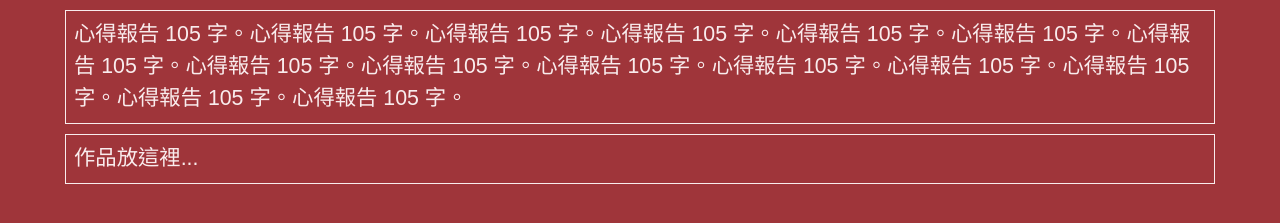
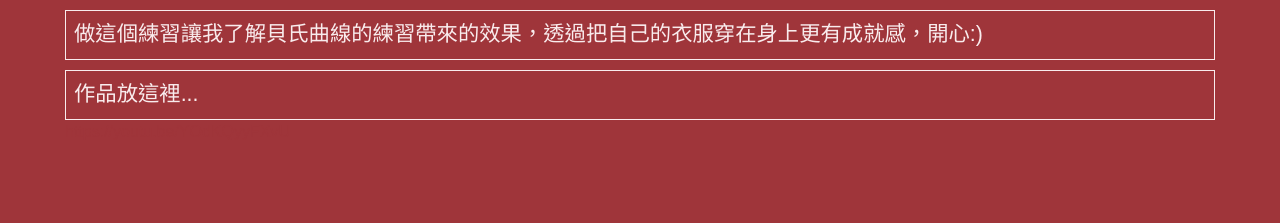
Before and after one commit to SarahHsieh06/pr2022f, a plain HTML site: page hw14/index.html in a window 1280 px wide. Shown: the part 83-306 px from the top of the page. Drawn offline with nearby package versions, Linux system fonts and the light colour scheme.

Commit message:
Update index.html

```diff
--- a/hw14/index.html
+++ b/hw14/index.html
@@ -201,7 +201,7 @@
   <!-- ------------------------------------------------>
   <div class="row hw12">
     <div class="col-md-12 twenty">
-      心得報告 105 字。心得報告 105 字。心得報告 105 字。心得報告 105 字。心得報告 105 字。心得報告 105 字。心得報告 105 字。心得報告 105 字。心得報告 105 字。心得報告 105 字。心得報告 105 字。心得報告 105 字。心得報告 105 字。心得報告 105 字。心得報告 105 字。
+      做這個練習讓我了解貝氏曲線的練習帶來的效果，透過把自己的衣服穿在身上更有成就感，開心:)
     </div>
   </div>
 
@@ -210,6 +210,7 @@
     <div class="col-md-12 twenty">
       作品放這裡...
     </div>
+    https://youtu.be/YOdKQyyFXvU
   </div>
 
   <!-- ------------------------------------------------>
```
